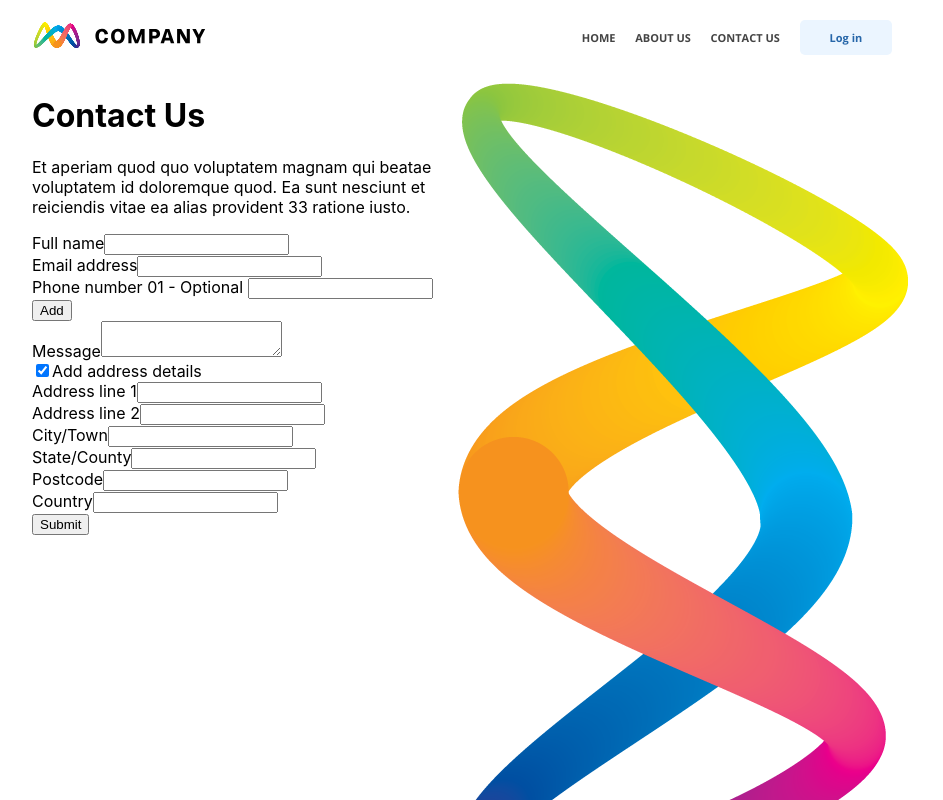
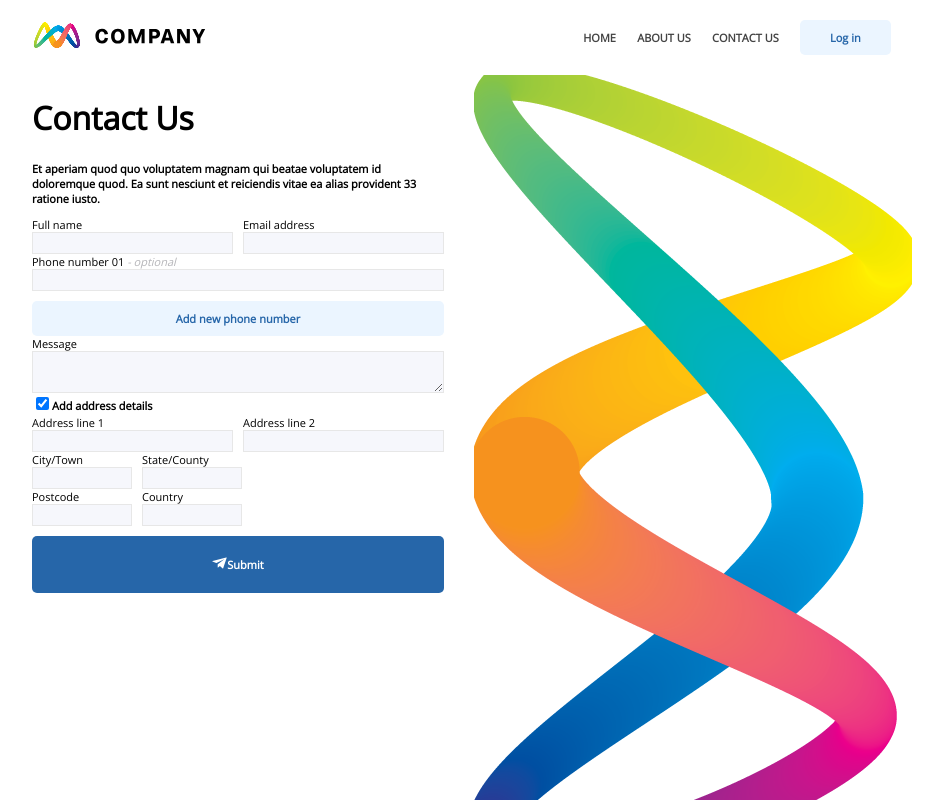
Before and after one commit to melody-sylvestre/companyWebsite, a React (Create React App) app in the folder company-app/: page /contact-us in a window 1280 px wide. Both pictures are taken after a click on the checkbox "Add address details". Shown: the top 800 px of the page, without its empty margins (168-1111 px from the left). Built offline with nearby package versions, Linux system fonts and the light colour scheme.

Commit message:
got the layout for the contact page

```diff
--- a/company-app/public/index.html
+++ b/company-app/public/index.html
@@ -7,7 +7,8 @@
 
   <link rel="preconnect" href="https://fonts.googleapis.com">
   <link rel="preconnect" href="https://fonts.gstatic.com" crossorigin>
-  <link href="https://fonts.googleapis.com/css2?family=Open+Sans:wght@300;400;600;700&display=swap" rel="stylesheet">
+  <link href="https://fonts.googleapis.com/css2?family=Open+Sans&display=swap" rel="stylesheet">
+
 
   <meta name="viewport" content="width=device-width, initial-scale=1" />
   <meta name="theme-color" content="#000000" />
--- a/company-app/src/Banner/Banner.scss
+++ b/company-app/src/Banner/Banner.scss
@@ -9,7 +9,7 @@
     display: flex;
     flex-direction: column;
     flex-wrap: wrap;
-    align-items: start;
+    align-items: flex-start;
     justify-content: center;
     height: 400px;
 }
--- a/company-app/src/ContactForm/ContactForm.js
+++ b/company-app/src/ContactForm/ContactForm.js
@@ -1,4 +1,5 @@
 import "./ContactForm.scss"
+import { ReactComponent as IconSubmit } from '../SVGImages/Icon_Submit.svg'
 import { useState } from "react"
 
 
@@ -10,11 +11,8 @@ const ContactForm = (props) => {
       EmailAddress: "",
       Message: "",
     })
-
   const [phoneNumbers, setPhoneNumbers] = useState([""])
-
   const [bIncludeAddressDetails, setBIncludeAddressDetails] = useState(false)
-
   const [addressDetails, setAddressDetails] = useState(
     {
       AddressLine1: "",
@@ -23,8 +21,7 @@ const ContactForm = (props) => {
       StateCounty: "",
       Postcode: "",
       Country: ""
-    }
-  )
+    })
 
   const handleChangeSimpleFormFields = (event) => {
     let newSimpleFormFields = { ...simpleFormFields }
@@ -36,6 +33,10 @@ const ContactForm = (props) => {
     let newPhoneNumbers = [...phoneNumbers]
     newPhoneNumbers[index] = event.target.value
     setPhoneNumbers(newPhoneNumbers)
+  }
+
+  const addPhoneNumberField = () => {
+    setPhoneNumbers([...phoneNumbers, ""])
   }
 
   const handleAddressCheckBox = (event) => {
@@ -52,13 +53,6 @@ const ContactForm = (props) => {
     setAddressDetails(newAddressDetails)
   }
 
-
-  const addPhoneNumberField = () => {
-    setPhoneNumbers([...phoneNumbers, ""])
-  }
-
-
-
   const handleSubmit = (event) => {
     event.preventDefault();
 
@@ -71,13 +65,13 @@ const ContactForm = (props) => {
       AddressDetails: addressDetails
     }
 
-    const formLabels = {
-
+    const formLabels =
+    {
       FullName: "Full name",
       EmailAddress: "Email address",
       PhoneNumbers: "Phone number",
-      Message : "Message",
-      bIncludeAddressDetails : "Add address details",
+      Message: "Message",
+      bIncludeAddressDetails: "Add address details",
       "AddressDetails.AddressLine1": "Address line 1",
       "AddressDetails.AddressLine2": "Address line 2",
       "AddressDetails.CityTown": "City/Town",
@@ -90,9 +84,9 @@ const ContactForm = (props) => {
     // the API does not accept empty phone numbers - so the PhoneNumbers field should be added
     // to the request only if users have entered at least one phone number
     let nonEmptyPhoneNumbers = [...phoneNumbers]
-    nonEmptyPhoneNumbers = nonEmptyPhoneNumbers.filter((item) => item.trim() != "")
+    nonEmptyPhoneNumbers = nonEmptyPhoneNumbers.filter((item) => item.trim() !== "")
 
-    if (nonEmptyPhoneNumbers.length !==0) {
+    if (nonEmptyPhoneNumbers.length !== 0) {
       formAnswers.PhoneNumbers = [...nonEmptyPhoneNumbers]
     }
 
@@ -105,12 +99,12 @@ const ContactForm = (props) => {
     }).then(response => {
       return response.json()
     }).then(responseBody => {
-        if(responseBody.Status==="1") {
+      if (responseBody.Status === "1") {
         props.setFormSubmitted(true)
       } else {
         props.setFormSubmitted(false)
         responseBody.Errors.forEach(((error) => {
-            alert(formLabels[error.FieldName] + ": "  + error.MessageCode.replaceAll("_", " "))
+          alert(formLabels[error.FieldName] + ": " + error.MessageCode.replaceAll("_", " "))
         }))
       }
     })
@@ -132,11 +126,11 @@ const ContactForm = (props) => {
       <div className="phone_numbers_section">
         {phoneNumbers.map((element, index) => (
           <div className="form_field_and_label" key={index}>
-            <label htmlFor={"phone_number_" + (index + 1)}>{index < 9 ? "Phone number 0" + (index + 1) : "Phone number " + (index + 1)} <span> - Optional </span></label>
+            <label htmlFor={"phone_number_" + (index + 1)}>{index < 9 ? "Phone number 0" + (index + 1) : "Phone number " + (index + 1)} <span> - optional </span></label>
             <input type="tel" name="phoneNumber" id={"phone_number_" + (index + 1)} value={element || ""} onChange={event => handleChangePhoneNumber(index, event)} />
           </div>
         ))}
-        <button className="button add" type="button" onClick={() => addPhoneNumberField()}>Add</button>
+        <button className="add_phone_number_button" type="button" onClick={() => addPhoneNumberField()}>Add new phone number</button>
       </div>
 
       <div className="message_section form_field_and_label">
@@ -144,16 +138,16 @@ const ContactForm = (props) => {
         <textarea name="Message" id="Message" value={simpleFormFields.Message || ""} required onChange={event => handleChangeSimpleFormFields(event)} />
       </div>
 
-      <div className="address_section">
+      <div className="address_checkbox_container">
         <input type="checkbox" name="address_checkbox" id="address_checkbox" checked={bIncludeAddressDetails} onChange={event => handleAddressCheckBox(event)} />
-        <label htmlFor="address_checkbox">Add address details</label>
-
+        <label className="label_checkbox" htmlFor="address_checkbox">Add address details</label>
+      </div>
       {bIncludeAddressDetails ?
         <div className="address_details">
           <div className="address_lines">
             <div className="form_field_and_label">
               <label htmlFor="address_line1">Address line 1</label>
-                <input type="text" name="AddressLine1" id="address_line1" required value={addressDetails.AddressLine1 || ""}  onChange={event => handleChangeAddress(event)} />
+              <input type="text" name="AddressLine1" id="address_line1" required value={addressDetails.AddressLine1 || ""} onChange={event => handleChangeAddress(event)} />
             </div>
             <div className="form_field_and_label">
               <label htmlFor="address_line2">Address line 2</label>
@@ -161,7 +155,8 @@ const ContactForm = (props) => {
             </div>
           </div>
 
-            <div className="city_county_postcode_country_fields">
+          <div className="city_and_country_details">
+            <div className="city_county_fields">
               <div className="form_field_and_label">
                 <label htmlFor="city">City/Town</label>
                 <input type="text" name="CityTown" id="city" value={addressDetails.CityTown || ""} required onChange={event => handleChangeAddress(event)} />
@@ -170,6 +165,8 @@ const ContactForm = (props) => {
                 <label htmlFor="state">State/County</label>
                 <input type="text" name="StateCounty" id="state" value={addressDetails.StateCounty || ""} required onChange={event => handleChangeAddress(event)} />
               </div>
+            </div>
+           <div className="postcode_country_fields">
               <div className="form_field_and_label">
                 <label htmlFor="postcode">Postcode</label>
                 <input type="text" name="Postcode" id="postcode" value={addressDetails.Postcode || ""} required onChange={event => handleChangeAddress(event)} />
@@ -180,13 +177,15 @@ const ContactForm = (props) => {
               </div>
             </div>
           </div>
+        </div>
         : ""}
+
+      <button className="submit_button" type="submit">
+        <div className="submit_icon_container">
+          <IconSubmit />
         </div>
-
-
-
-      <button className="button submit" type="submit">Submit</button>
-
+        <p>Submit</p>
+      </button>
     </form>
   )
 }
--- a/company-app/src/ContactForm/ContactForm.scss
+++ b/company-app/src/ContactForm/ContactForm.scss
@@ -2,10 +2,128 @@
 @import "../styles/fonts";
 @import "../styles/margins";
 
+* {
+    font-family: $paragraph_font;
+}
 
-.name_and_email_box {
+form {
+    display: flex;
+    flex-direction: column;
+}
+
+input,
+textarea {
+    background-color: $input_field_colour;
+    border: solid $border_colour 1px;
+}
+
+.form_field_and_label {
+    display: flex;
+    flex-direction: column;
+    flex-grow: 1;
+
+    label {
+        font-size: $paragraph_font_size;
+    }
+}
+
+.name_and_email_section {
     display: flex;
     flex-direction: row;
     flex-wrap: wrap;
     justify-content: space-between;
+    gap: 10px;
 }
+
+.phone_numbers_section {
+    display: flex;
+    flex-direction: column;
+    justify-content: space-evenly;
+    gap: 10px;
+
+    input {
+        max-width: 500px;
+    }
+
+    label {
+        font-size: $paragraph_font_size;
+    }
+
+    span {
+        color: $secondary_text_colour;
+        font-size: $paragraph_font_size;
+        font-style: italic;
+    }
+
+    .add_phone_number_button {
+        background-color: $secondary_accent_colour;
+        border: none;
+        border-radius: 5px;
+        color: $primary_accent_colour;
+        font-size: $paragraph_font_size;
+        font-weight: bold;
+        padding: 10px 30px;
+    }
+}
+
+.address_checkbox_container {
+    .label_checkbox {
+        font-size: $paragraph_font_size;
+        font-weight: bold;
+    }
+}
+
+.address_lines {
+    display: flex;
+    flex-direction: row;
+    flex-wrap: wrap;
+    justify-content: space-between;
+    gap: 10px;
+}
+
+.city_and_country_details {
+    display: flex;
+    flex-direction: row;
+    flex-wrap: wrap;
+    justify-content: space-between;
+
+    .city_county_fields, .postcode_country_fields {
+        display: flex;
+        flex-direction: row;
+        justify-content: space-between;
+        gap: 10px;
+    }
+    .form_field_and_label {
+        max-width: 100px;
+    }
+}
+.submit_button {
+    display: flex;
+    flex-direction: row;
+    justify-content: center;
+    align-items: center;
+    background-color: $primary_accent_colour;
+    border: none;
+    border-radius: 5px;
+    color: $tertiary_text_colour;
+    font-size: $paragraph_font_size;
+    font-weight: bold;
+    padding: 10px 30px;
+    width: 100%;
+    margin-top: 10px;
+}
+
+.submit_icon_container {
+    width: 15px;
+}
+
+@media screen and (max-width: 800px) {
+    .city_and_country_details {
+        justify-content: space-between;
+        .form_field_and_label {
+            max-width: 150px;
+        }
+    }
+
+
+}
--- a/company-app/src/ContactMain/ContactMain.js
+++ b/company-app/src/ContactMain/ContactMain.js
@@ -8,16 +8,15 @@ const ContactMain = () => {
 
     return (
         <main className="contact_main">
-                <div className="contact_text_container">
-                    <h1>Contact Us</h1>
-                    <p>Et aperiam quod quo voluptatem magnam qui beatae voluptatem id doloremque quod. Ea sunt nesciunt et reiciendis vitae ea alias provident 33 ratione iusto. </p>
+            <div className="contact_text_container">
+                <h1>Contact Us</h1>
+                <p>Et aperiam quod quo voluptatem magnam qui beatae voluptatem id doloremque quod. Ea sunt nesciunt et reiciendis vitae ea alias provident 33 ratione iusto. </p>
+                          {formSubmitted ? <FormSubmittedBox /> : <ContactForm setFormSubmitted={setFormSubmitted} />}
+            </div>
+            <img src="images/Img_Contact.png" alt="Company logo" className="side_image" />
 
-                    {formSubmitted ? <FormSubmittedBox/> : <ContactForm setFormSubmitted={setFormSubmitted} formSubmitted={formSubmitted} />}
+       </main>
 
-                </div>
-                <img src="images/Img_Contact.png" alt="Company logo" />
-
-        </main>
     )
 }
 
--- a/company-app/src/ContactMain/ContactMain.scss
+++ b/company-app/src/ContactMain/ContactMain.scss
@@ -2,9 +2,45 @@
 @import "../styles/fonts";
 @import "../styles/margins";
 
+* {
+    font-family: $paragraph_font;
+}
+
 .contact_main {
-    display: flex;
+    display:flex;
     flex-direction: row;
+    justify-content: space-between;
     margin-left: $left_margin;
     margin-right: $right_margin;
 }
+
+.contact_text_container{
+    max-width: 500px;
+
+    h2 {
+        font-size: $heading_font_size;
+        font-weight: 300;
+    }
+
+    p {
+        font-size: $paragraph_font_size;
+        font-weight: bold;
+    }
+}
+
+.side_image {
+     object-fit: none;
+     height: 800px;
+     padding-left: 30px   ;
+}
+
+@media screen and (max-width:800px) {
+    .side_image {
+        display: none;
+    }
+
+    .contact_main {
+        margin-left: 10px;
+        margin-right: 10px;
+    }
+}
--- a/company-app/src/styles/_colours.scss
+++ b/company-app/src/styles/_colours.scss
@@ -5,4 +5,5 @@ $tertiary_text_colour:rgb(255, 255, 255);
 $primary_accent_colour: rgb(38, 102, 169);
 $secondary_accent_colour: rgb(235, 245, 255);
 
-$border_colour: rgb(231, 231, 231)
+$border_colour: rgb(231, 231, 231);
+$input_field_colour: rgb(246, 247, 252);
```
Lines whose indentation alone changed are shown as unchanged.
